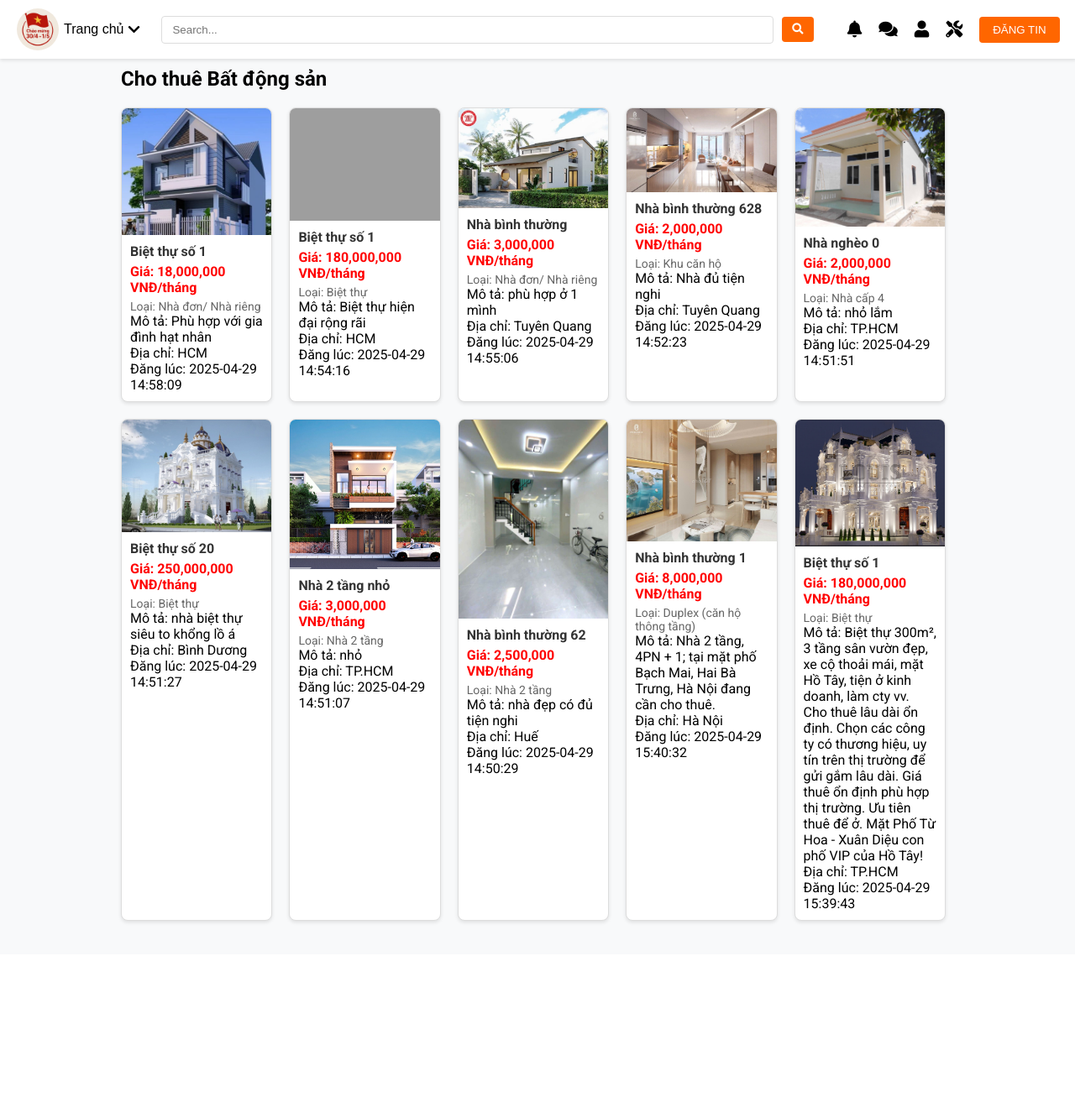
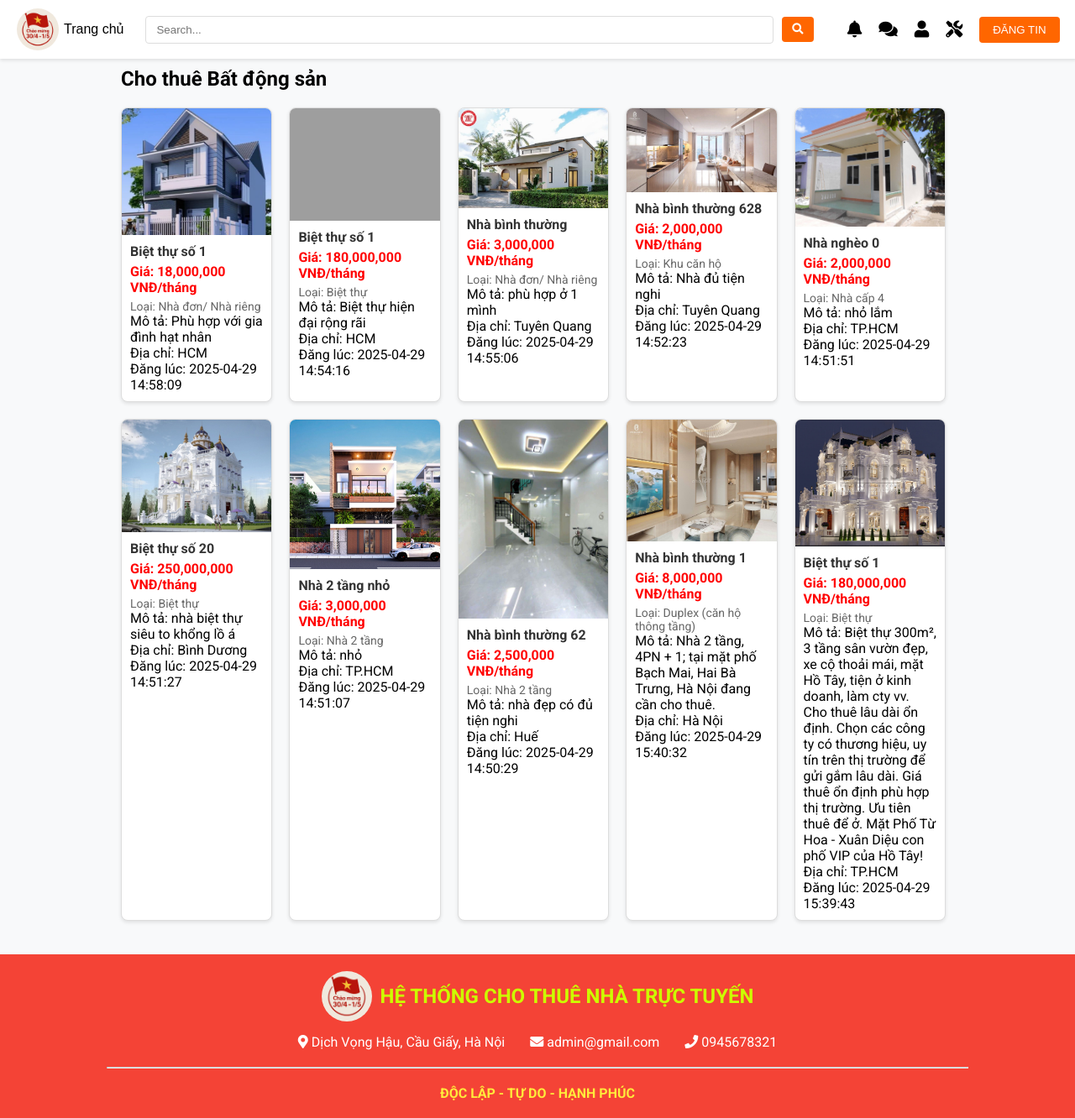
Before and after one commit to Hang-Naf/PMMNM, a PHP site: page /user_home.php in a window 1280 px wide. Shown: the whole page at 84% size. Before the commit the page ends 1101 px from the top, so only its background shows below. Run offline with PHP 8.4, Linux system fonts and the light colour scheme; data comes from the database, SQL or seed files in the repository; data that the repository does not hold is empty; grey boxes are pictures that could not be loaded.

Commit message:
Update user_home.php

```diff
--- a/user_home.php
+++ b/user_home.php
@@ -89,10 +89,10 @@ $result = $conn->query($sql);
         <div class="dropdown">
             <button class="dropdown-toggle">
                 Trang chủ
-                <i class="fas fa-chevron-down">
-                </i>
+                <!-- <i class="fas fa-chevron-down">
+                </i> -->
             </button>
-            <div class="dropdown-menu">
+            <!-- <div class="dropdown-menu">
                 <a href="#">Biệt thự</a>
                 <a href="#">
                     Chung cư
@@ -108,7 +108,7 @@ $result = $conn->query($sql);
                 </a>
                 <a href="#">Nhà 2 tầng</a>
                 <a href="#">Nhà cấp 4</a>
-            </div>
+            </div> -->
         </div>
         <!-- <div class="dropdown">
             <button class="dropdown-toggle">
@@ -359,6 +359,28 @@ $result = $conn->query($sql);
         });
     </script>
 </body>
+<footer style="background-color: #f44336; color: white; text-align: center; padding: 20px 0;">
+  <div style="display: flex; flex-direction: column; align-items: center;">
+    <!-- Logo và tiêu đề -->
+    <div style="display: flex; align-items: center; gap: 10px;">
+      <img src="logo.png" alt="Logo" style="width: 60px; height: 60px; border-radius: 50%;">
+      <h2 style="color: #ccff00; margin: 0;">HỆ THỐNG CHO THUÊ NHÀ TRỰC TUYẾN</h2>
+    </div>
+
+    <!-- Thông tin liên hệ -->
+    <div style="margin-top: 15px; display: flex; gap: 30px; align-items: center;">
+      <div><i class="fas fa-map-marker-alt"></i> Dịch Vọng Hậu, Cầu Giấy, Hà Nội</div>
+      <div><i class="fas fa-envelope"></i> admin@gmail.com</div>
+      <div><i class="fas fa-phone"></i> 0945678321</div>
+    </div>
+
+    <!-- Đường kẻ ngang -->
+    <hr style="width: 80%; margin: 20px auto; border-top: 1px solid #ccc;" />
+
+    <!-- Khẩu hiệu -->
+    <div style="color: #ffeb3b; font-weight: bold;">ĐỘC LẬP - TỰ DO - HẠNH PHÚC</div>
+  </div>
+</footer>
 
 
 </html>
```
